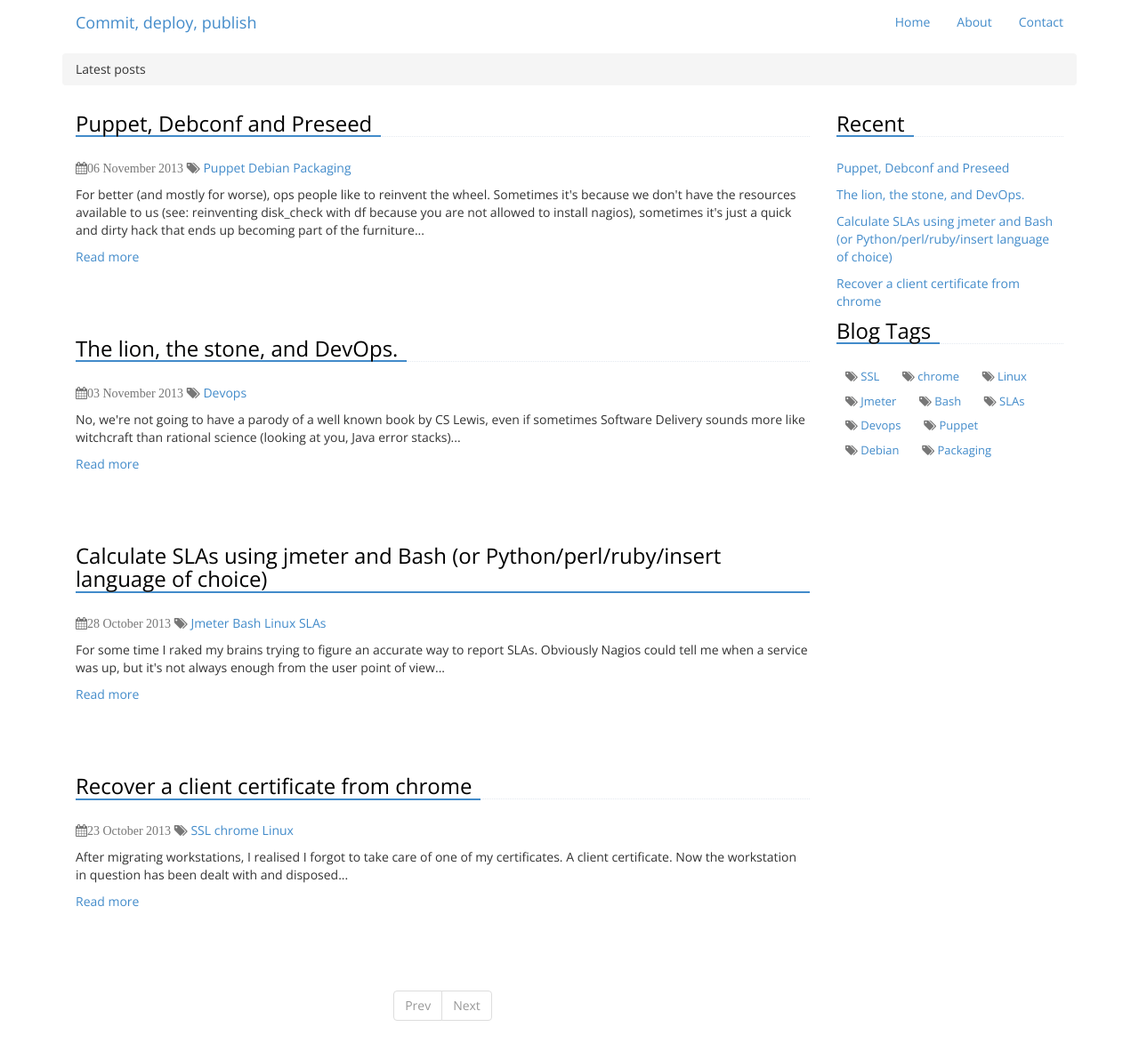
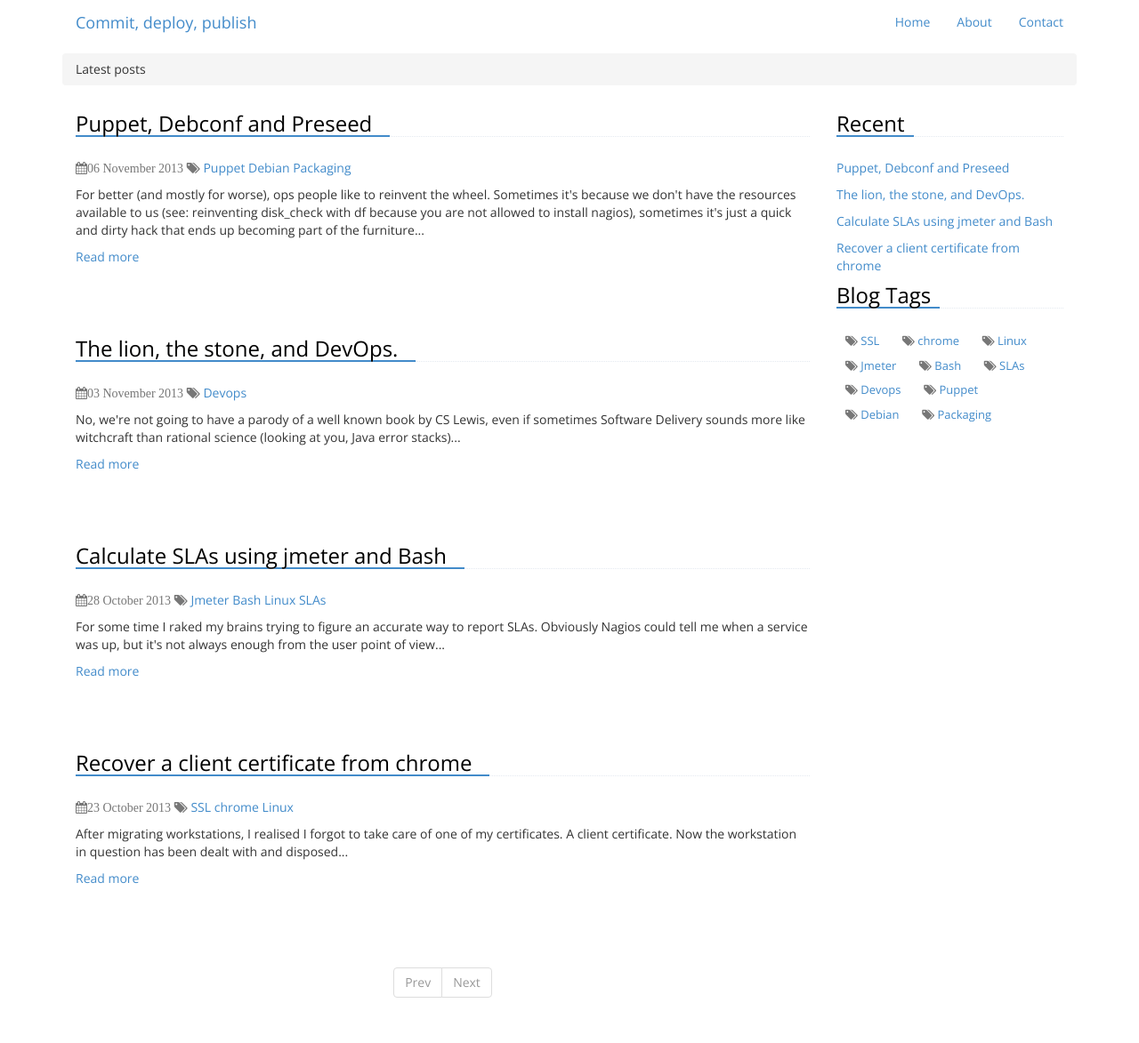
Before and after one commit to frconil/jekyll, a Jekyll site: the page built from index.html, in a window 1280 px wide. Shown: the whole page at 89% size. Built offline with Jekyll 4.4.1, drawn with Linux system fonts in a browser that asks for light colours; Markdown is read by kramdown in place of the engine named in the settings; the list of posts is cut into pages by our own code; after the commit the page ends 1147 px from its top, so only the background shows below that.

Commit message:
Amended style and navigation

```diff
--- a/_posts/2013-10-28-calculating-SLAs-with-jmeter.md
+++ b/_posts/2013-10-28-calculating-SLAs-with-jmeter.md
@@ -1,5 +1,5 @@
 ---
-title: Calculate SLAs using jmeter and Bash (or Python/perl/ruby/insert language of choice)
+title: Calculate SLAs using jmeter and Bash
 tags: Jmeter Bash Linux SLAs
 layout: post
 summary: For some time I raked my brains trying to figure an accurate way to report SLAs. Obviously Nagios could tell me when a service was up, but it's not always enough from the user point of view...
--- a/css/style.css
+++ b/css/style.css
@@ -39,6 +39,7 @@
 	border-bottom:1px dotted #e4e9f0;
 }
 .headline h3,
+.headline a,
 .headline h4 {
 	color:black;
 	margin:0 0 -2px 0;
--- a/index.html
+++ b/index.html
@@ -4,7 +4,7 @@
 ---
 
 {% for post in paginator.posts  %}
-<div class="headline"><h3>{{ post.title }}</h3></div>
+<div class="headline"><h3><a href="{{ post.url }}">{{ post.title }}</a></h3></div>
         <span class="blog-tags">
                 <i class="icon-calendar">{{ post.date | date_to_long_string }}</i>
                 <i class="icon-tags"></i>
```
